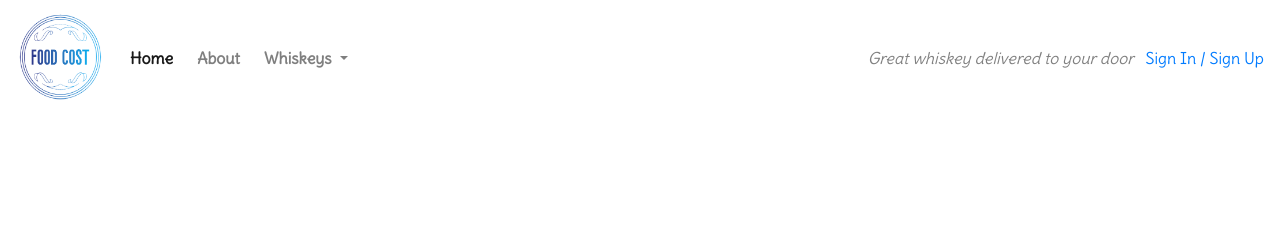
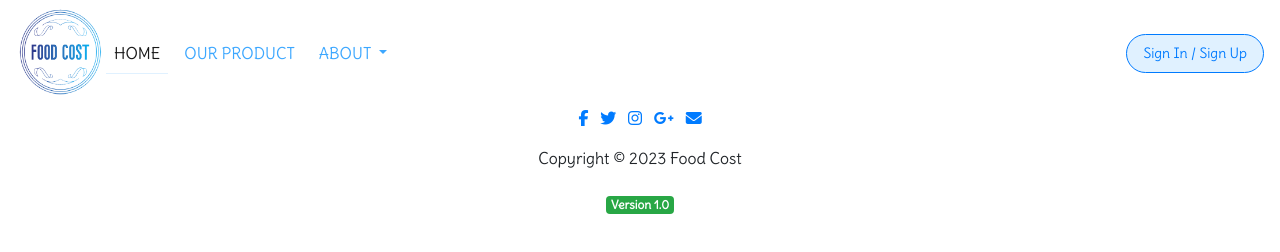
Before and after one commit to artontray/BOOTSTRAP-TESTING, a plain HTML site: page skeleton/index.html in a window 1280 px wide. Drawn offline with nearby package versions, Linux system fonts and the light colour scheme; a web font is replaced by a local one.

Commit message:
Header and footer ready as a skeleton

```diff
--- a/skeleton/assets/css/style.css
+++ b/skeleton/assets/css/style.css
@@ -18,26 +18,37 @@
 }
 
 /*----------------------------------------Colors-----*/
+:root {
+    --color-primary: #E0F1FF;
+    --color-secondary: #3ca7ff;
 
-.red{
-    background-color: red;
-}
+    --color-white: #FFF;
+    --color-black: #000;
+    --color-main-1: #C7E5FF;
+    --color-main-2: #CBDAFF;
+    --color-main-3: #97CFFF;
+    --color-main-4: #7AC1FF;
+    --color-main-5: #5FB4FF;
+    --color-main-6: hsl(240, 50%, 70%);
+
+  }
 
 /*----------------------------------------Borders-----*/
 .border-all-around{
-    border : 5px solid #000;
+    border : 5px solid var(--color-black);
 }
-
+/*----------------------------------------Body-----*/
 body {
     font-family: 'Delius', sans-serif;
 }
 
+/*----------------------------------------Alert Containers-----*/
 .alert-container .col-12 {
     padding-left: 0;
     padding-right: 0;
 }
 
-/* Navbar */
+/*----------------------------------------Nav Bar-----*/
 
 .navalert-container {
     position: absolute;
@@ -48,22 +59,63 @@ body {
     padding-right: 0;
 }
 
-.navbar {
-    margin-bottom: 0;
-    width: 100%;
-    background-color: #FFF;
+
+.navbar-light .navbar-nav .nav-link {
+    color: var(--color-secondary);
+}
+.active>.nav-link{
+    border-bottom: 1px solid var(--color-primary);
+}
+.navbar .navbar-toggler {
     border: 0;
+
+}
+.navbar li {
+    text-transform: uppercase;
 }
 
-.navbar .navbar-toggler {
-    border: 0;
+.btn-login{
+    border-radius : 22px;
+    background-color: var(--color-primary);
+    color: #000;
+    font-size: 14px;
 }
 
-.navbar .navbar-brand {
-    font-family: 'EB_Garamond', sans-serif;
+/*----------------------------------------Buttons-----*/
+.btn-login{
+    border-radius : 22px;
+    background-color: var(--color-primary);
+    color: #000;
+    font-size: 14px;
+}
+
+.btn-login:hover{
+    background-color: var(--color-primary);
+    color: #000;
+}
+
+.btn-login:hover a{
+    text-decoration: none;
+}
+
+.dropdown-item:hover{
+    background-color:var(--color-primary);
+}
+
+/*----------------------------------------Text Layout-----*/
+.align-center{
+    text-align: center;
+}
+
+
+/*----------------------------------------Footer-----*/
+.current-version{
+    font-size: 12px;
+    margin-top: 10px;
     font-weight: 700;
 }
 
-.navbar .navbar-nav a {
-    font-weight: bold;
+footer{
+
+    bottom: 0;
 }
--- a/skeleton/index.html
+++ b/skeleton/index.html
@@ -6,9 +6,8 @@
     <meta name="viewport" content="width=device-width, initial-scale=1.0">
     <meta http-equiv="X-UA-Compatible" content="ie=edge">
     <link rel="stylesheet" href="assets/bootstrap/bootstrap-4.6.2/css/bootstrap.min.css" type="text/css" />
-    <link rel="stylesheet" href="assets/bootstrap/bootstrap-4.6.2/css/font-awesome.min.css" type="text/css" />
     <link rel="stylesheet" href="assets/css/style.css">
-    <title>Rosie</title>
+    <title>Food Cost</title>
 </head>
 
 <body>
@@ -17,28 +16,28 @@
     <header>
         <!--Nav-->
         <nav class="navbar navbar-light navbar-expand-sm">
-            <a href="/" class="navbar-brand"><img src="assets/images/logo.jpg" class="logo"></a>
+            <img src="assets/images/logo.jpg" class="logo">
 
 
-
+            <!--Button Collapse NavBar for small screens-->
             <button class="navbar-toggler ml-auto" type="button" data-toggle="collapse" data-target="#navbarNavDropdown"
                 aria-controls="navbarNavDropdown" aria-expanded="false" aria-label="Toggle navigation">
                 <span class="navbar-toggler-icon"></span></button>
 
             <div class="collapse navbar-collapse" id="navbarNavDropdown">
                 <ul class="navbar-nav mr-auto">
-                    <li class="active nav-item mr-2"><a class="nav-link" href="/">Home</a></li>
-                    <li class="nav-item mr-2"><a class="nav-link" href="">About</a></li>
+                    <li class="active nav-item mr-2"><a class="nav-link" href="#">Home</a></li>
+                    <li class="nav-item mr-2"><a class="nav-link" href="#">Our Product</a></li>
                     <li class="nav-item dropdown">
                         <a class="nav-link dropdown-toggle" href="#" id="navbarDropdownMenuLink" role="button"
                             data-toggle="dropdown" aria-haspopup="true" aria-expanded="false">
-                            Whiskeys
+                            About
                         </a>
+                        <!--Sub Menu About-->
                         <div class="dropdown-menu" aria-labelledby="navbarDropdownMenuLink">
-                            <a class="dropdown-item" href="#">Irish</a>
-                            <a class="dropdown-item" href="#">Scotch</a>
-                            <a class="dropdown-item" href="#">Japanese</a>
-                            <a class="dropdown-item" href="#">American</a>
+                            <a class="dropdown-item" href="#">Contact Us</a>
+                            <a class="dropdown-item" href="#">Partners</a>
+                            <a class="dropdown-item" href="#">Raodmap</a>
                         </div>
                     </li>
 
@@ -46,8 +45,8 @@
                 </ul>
             </div>
             <div class="d-none d-md-block">
-                <p class="navbar-text my-auto mr-2"><i>Great whiskey delivered to your door</i></p>
-                <a href="/login">Sign In / Sign Up</a>
+                <button type="button" class="btn btn-primary btn-lg btn-login"><a href="#">Sign In / Sign
+                        Up</a></button>
             </div>
             <!--</div>-->
         </nav>
@@ -57,9 +56,31 @@
     </section>
     <footer>
 
+        <div class="row">
+            <div class="col-12">
+                <ul class="list-unstyled list-inline align-center">
+                    <li class="list-inline-item"><a href="#" target="_blank"><i class="fa fa-facebook"></i></a></li>
+                    <li class="list-inline-item"><a href="#" target="_blank"><i class="fa fa-twitter"></i></a></li>
+                    <li class="list-inline-item"><a href="#" target="_blank"><i class="fa fa-instagram"></i></a></li>
+                    <li class="list-inline-item"><a href="#" target="_blank"><i class="fa fa-google-plus"></i></a></li>
+                    <li class="list-inline-item"><a href="#" target="_blank"><i class="fa fa-envelope"></i></a></li>
+                </ul>
+            </div>
+        </div>
+        <div class="row">
+            <div class="col-12 align-center">
+                <p>
+                    Copyright &copy 2023 Food Cost<br>
+                </p>
+                <h6><span class="badge badge-success current-version">Version 1.0</span></h6>
+                </p>
+
+            </div>
+        </div>
     </footer>
-
-    <script src="https://code.jquery.com/jquery-3.6.3.js" integrity="sha256-nQLuAZGRRcILA+6dMBOvcRh5Pe310sBpanc6+QBmyVM=" crossorigin="anonymous"></script>
+    <script src="https://kit.fontawesome.com/d33bc14455.js" crossorigin="anonymous"></script>
+    <script src="https://code.jquery.com/jquery-3.6.3.js"
+        integrity="sha256-nQLuAZGRRcILA+6dMBOvcRh5Pe310sBpanc6+QBmyVM=" crossorigin="anonymous"></script>
     <script src="assets/bootstrap/bootstrap-4.6.2/js/bootstrap.min.js"></script>
 </body>
 
```
